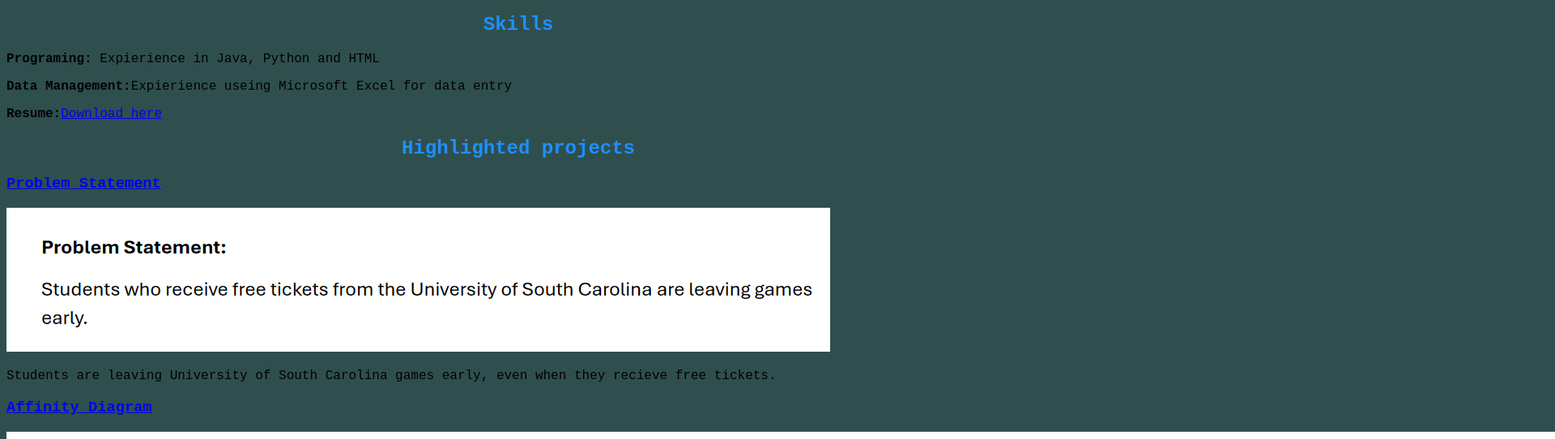
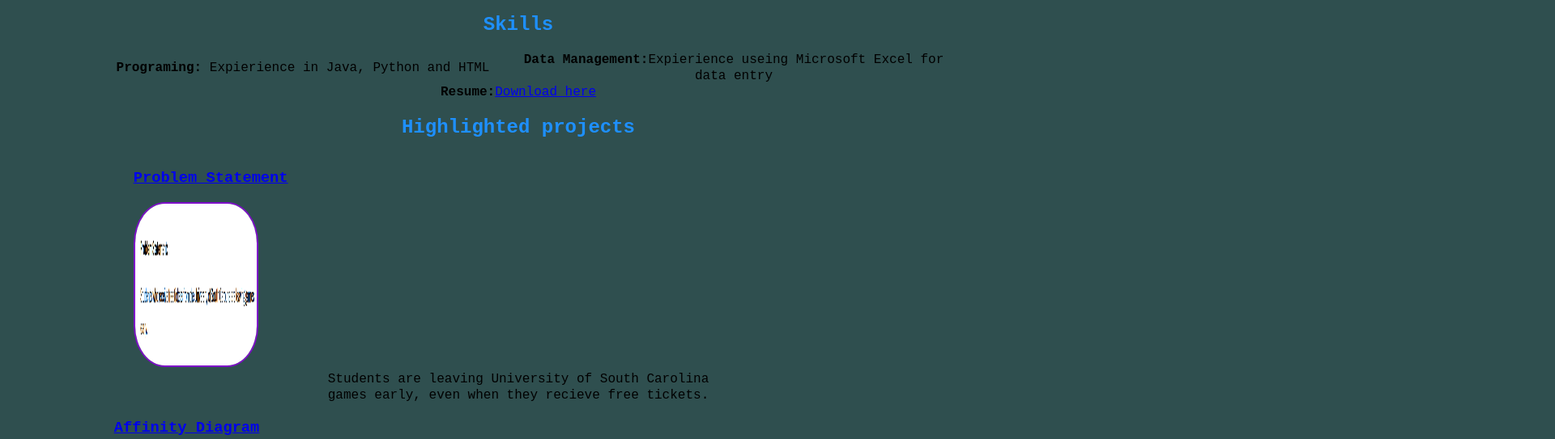
Before and after one commit to burnshill05/burnshill05.github.io, a plain HTML site: page index.html in a window 1280 px wide. Shown: the part 334-877 px from the top of the page at 81% size, 1920 px wide, since content can reach past the window. Drawn offline with Linux system fonts and the light colour scheme.

Commit message:
css changes

```diff
--- a/styles.css
+++ b/styles.css
@@ -36,13 +36,47 @@ h2 {
 }
 
 .skills {
+    display:flex;
+    flex-wrap:wrap;
+    margin-right: 100px;
+    margin-left: 100px;
+    justify-content: center;
+}
+
+.skills p {
+    width:50%;
+    text-align: center;
+    margin: auto;
+    line-height: 125%;
+}
+
+.projects {
+    display:flex;
+    flex-wrap:wrap;
+    margin-right: 100px;
+    margin-left: 100px;
+    justify-content: center;
+}
+
+.projects img {
+    width: 150px;
+    height: 200px;
+    border-radius: 25%;
+    border: 2px solid rgb(126, 14, 201);
 
 }
 
-.projects {
-
+.projects p {
+    width: 50%;
+    text-align: center;
+    margin: auto;
+    line-height: 125%;
 }
 
 .contact {
-
+    display:flex;
+    flex-wrap:wrap;
+    margin-right: 100px;
+    margin-left: 100px;
+    justify-content: center;
 }
```
